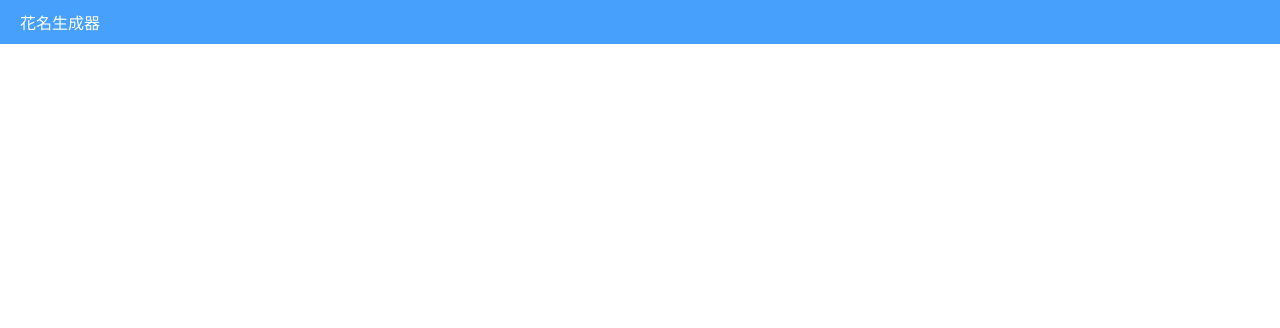
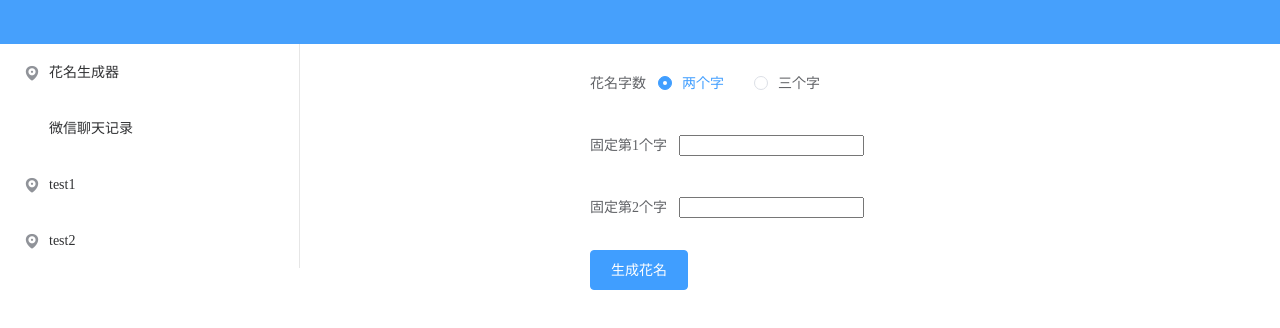
Before and after one commit to xhblovewmy/v-tools, a Vue app: page /#/nickname in a window 1280 px wide. Shown: the top 328 px of the page. Built offline with nearby package versions, Linux system fonts and the light colour scheme.

Commit message:
feat: 菜单

```diff
--- a/index.html
+++ b/index.html
@@ -3,7 +3,7 @@
   <head>
     <meta charset="utf-8">
     <meta name="viewport" content="width=device-width,initial-scale=1.0">
-    <title>xy-generator</title>
+    <title>vvliebe | 玄雨</title>
   </head>
   <body>
     <div id="app"></div>
--- a/src/App.vue
+++ b/src/App.vue
@@ -1,14 +1,33 @@
 <template>
   <el-container>
-    <el-header height="44px" class="header">花名生成器</el-header>
-    <el-main>
-      <router-view/>
-    </el-main>
+    <el-header height="44px" class="header">{{ title }}</el-header>
+    <el-container>
+      <el-aside>
+        <v-menu />
+      </el-aside>
+      <el-main>
+        <router-view/>
+      </el-main>
+    </el-container>
   </el-container>
 </template>
 
 <script>
+import Menu from '@/components/menu'
+import bus from '@/bus'
+
 export default {
+  data () {
+    return {
+      title: ''
+    }
+  },
+  mounted () {
+    bus.$on('changeTitle', title => {
+      this.title = title
+    })
+  },
+  components: { 'v-menu': Menu }
 }
 </script>
 
--- /dev/null
+++ b/src/bus.js
@@ -0,0 +1,3 @@
+import Vue from 'vue'
+
+export default new Vue()
--- /dev/null
+++ b/src/components/menu.vue
@@ -0,0 +1,31 @@
+<template>
+  <div>
+    <el-menu :active="$route.name" @select="changeMenu">
+      <el-menu-item v-for="item in menu" :key="item.name" :index="item.name">
+        <i :class="item.iconClass"></i>
+        <span slot="title">{{ item.title }}</span>
+      </el-menu-item>
+    </el-menu>
+  </div>
+</template>
+
+<script>
+import menu from '@/const/menu'
+
+export default {
+  data () {
+    return {
+      menu
+    }
+  },
+  created () {
+    console.log(this.$route)
+  },
+  methods: {
+    changeMenu (key, keyPath) {
+      console.log(key, keyPath)
+      this.$router.push({name: key})
+    }
+  }
+}
+</script>
--- /dev/null
+++ b/src/const/menu.js
@@ -0,0 +1,23 @@
+import { routes } from '@/router'
+
+const menus = routes.reduce((prev, next) => {
+  if (!next.children) {
+    if (!next.isMenu) return prev
+    return [...prev, {
+      name: next.name,
+      title: next.meta ? next.meta.title : '',
+      iconClass: next.meta ? next.meta.iconClass : ''
+    }]
+  }
+  const children = next.children.map(item => {
+    if (!item.isMenu) return null
+    return {
+      name: item.name,
+      title: item.meta ? item.meta.title : '',
+      iconClass: item.meta ? item.meta.iconClass : ''
+    }
+  }).map(f => f)
+  return [...prev, ...children]
+}, [])
+
+export default menus
--- /dev/null
+++ b/src/pages/fake-talk/form.vue
@@ -0,0 +1,3 @@
+<template>
+  <div></div>
+</template>
--- a/src/pages/nickname.vue
+++ b/src/pages/nickname/index.vue
@@ -22,7 +22,7 @@
 </template>
 
 <script>
-import { chineseChars } from '../const'
+import { chineseChars } from '@/const'
 export default {
   data () {
     return {
--- a/src/router/index.js
+++ b/src/router/index.js
@@ -1,15 +1,67 @@
 import Vue from 'vue'
 import Router from 'vue-router'
 import Nickname from '@/pages/nickname'
+import bus from '@/bus'
 
 Vue.use(Router)
 
-export default new Router({
-  routes: [
-    {
-      path: '/',
-      name: 'nickname',
-      component: Nickname
+export const routes = [
+  {
+    path: '/',
+    redirect: { name: 'nickname' }
+  },
+  {
+    path: '/nickname',
+    name: 'nickname',
+    component: Nickname,
+    isMenu: true,
+    meta: {
+      title: '花名生成器',
+      iconClass: 'el-icon-location'
     }
-  ]
+  },
+  {
+    path: '/fake-talk',
+    name: 'fake-talk',
+    isMenu: true,
+    meta: {
+      title: '微信聊天记录',
+      iconClass: 'el-icon-wechat'
+    }
+  },
+  {
+    path: '/test',
+    children: [
+      {
+        path: 'demo-1',
+        name: 'demo-1',
+        isMenu: true,
+        meta: {
+          title: 'test1',
+          iconClass: 'el-icon-location'
+        }
+      },
+      {
+        path: 'demo-2',
+        name: 'demo-2',
+        isMenu: true,
+        meta: {
+          title: 'test2',
+          iconClass: 'el-icon-location'
+        }
+      }
+    ]
+  }
+]
+
+const router = new Router({
+  routes
 })
+
+router.beforeEach((to, from, next) => {
+  const { title = 'vvliebe' } = to.meta || {}
+  bus.$emit('changeTitle', title)
+  next()
+})
+
+export default router
```
Also changed, not shown: src/main.js (+15 -1 lines), src/pages/fake-talk/talk.vue (added).
